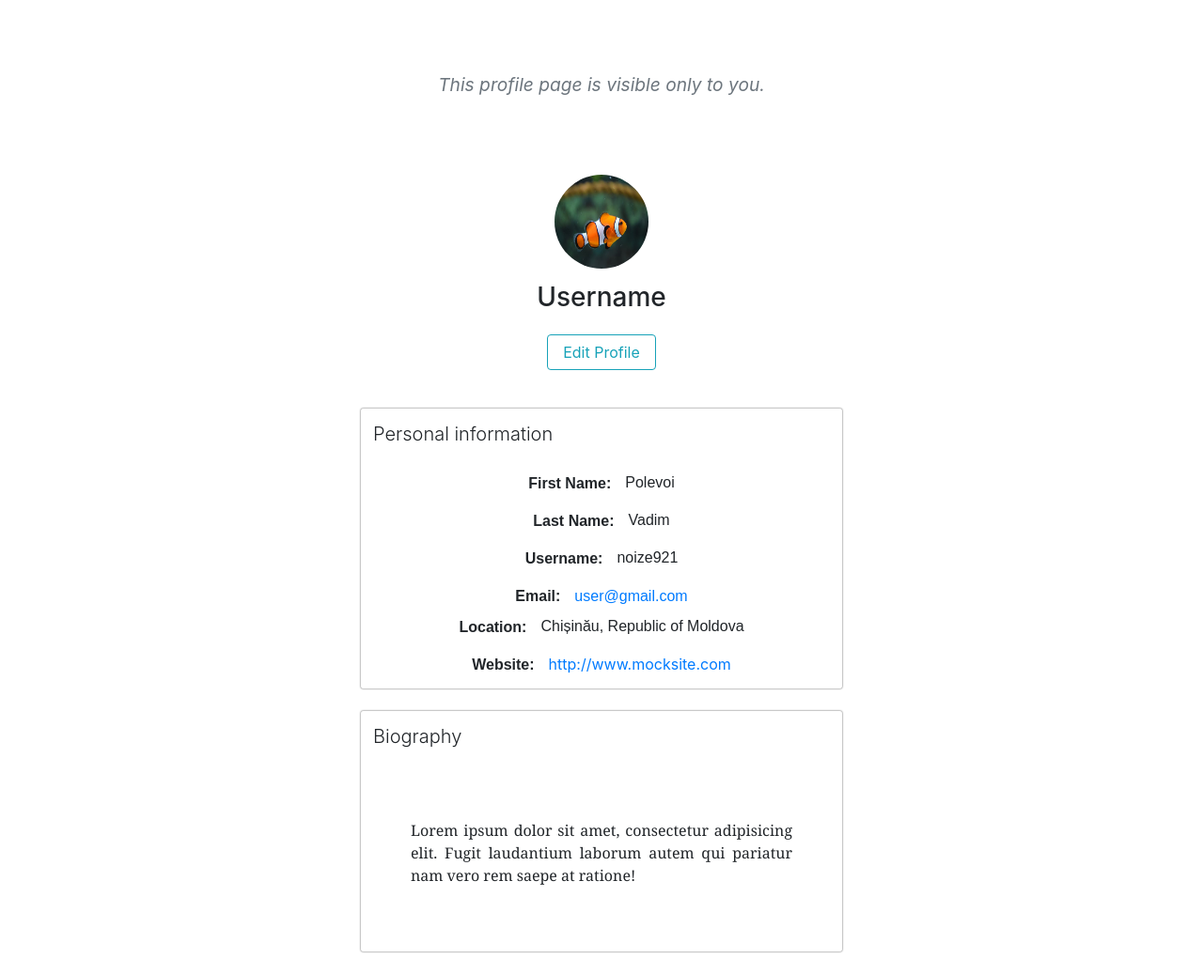
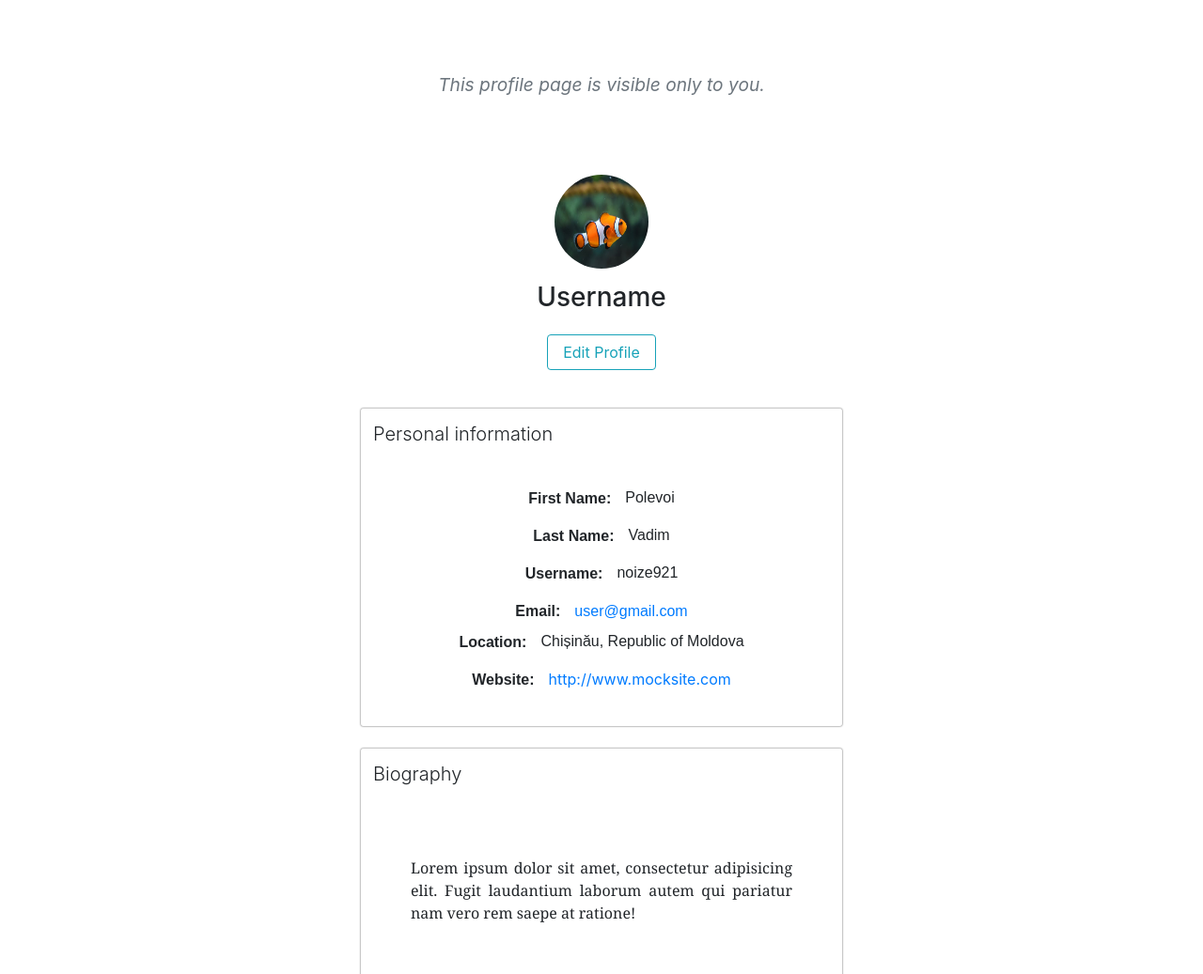
Before and after one commit to Noize921/artaholka, a plain HTML site: page profile.html in a window 1280 px wide. Shown: the part 63-1100 px from the top of the page at 94% size. Drawn offline with Linux system fonts and the light colour scheme.

Commit message:
Some minor changes

```diff
--- a/profile.html
+++ b/profile.html
@@ -55,6 +55,7 @@
         <div class="detail-info">
             <div class="info-card">
                 <h3 class="lead pl-2">Personal information</h3>
+                <div class="p-3 pb-4">
                     <div class="row justify-content-center">
                     <div class="col-sm-auto">
                         <label for="first-name" class="field-label">First Name:</label>
@@ -101,6 +102,7 @@
                         </div>
                         <div class="col-sm-auto pl-0">
                             <a href="http://www.mocksite.com" id="website">http://www.mocksite.com</a>
+                        </div>
                     </div>
                 </div>
             </div>
```
Lines whose indentation alone changed are shown as unchanged.
